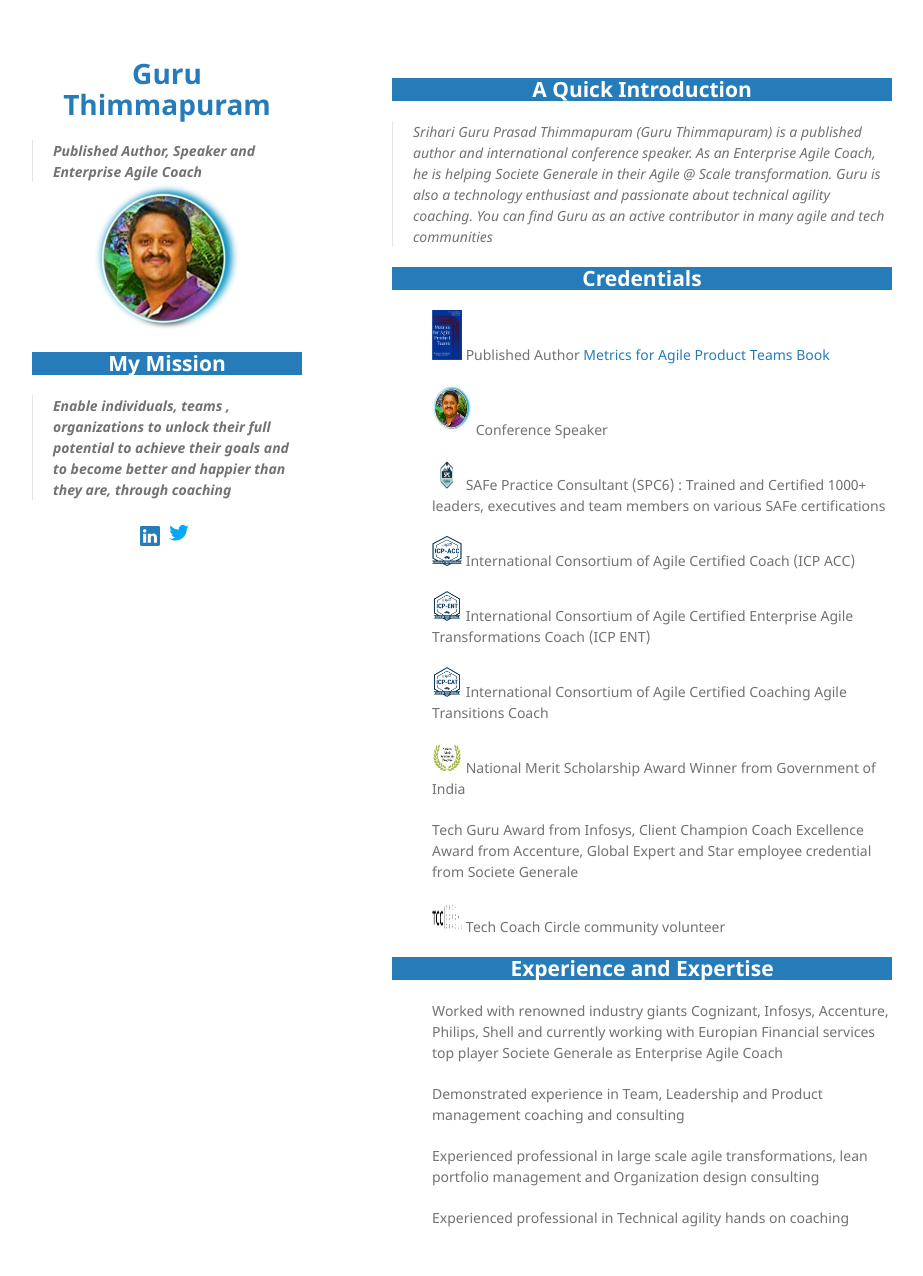
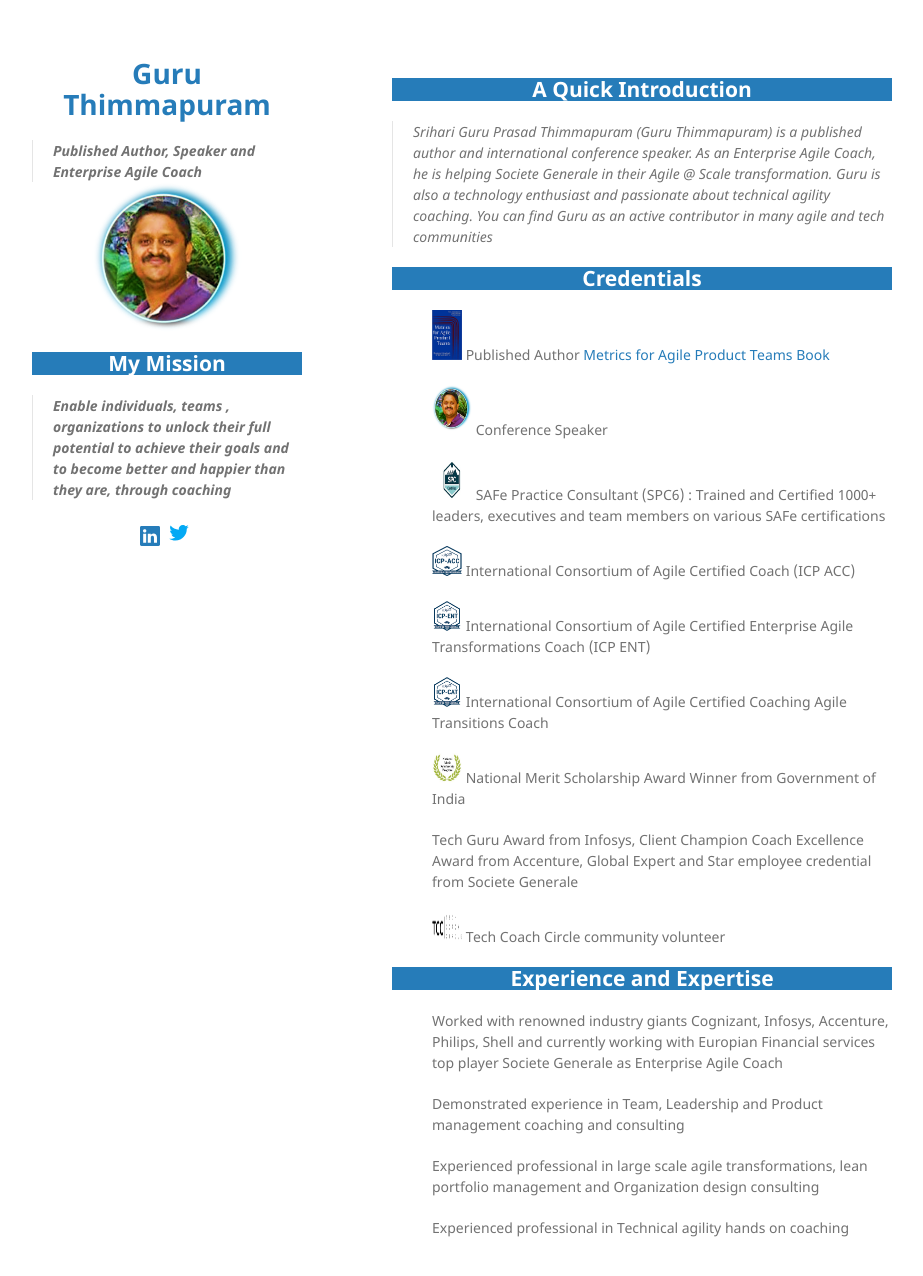
Before and after one commit to GuruPrasadThimmapuram/GuruPrasadThimmapuram.github.io, a Jekyll site: the page built from index.html, in a window 1280 px wide and 1308 px high. Shown: the top 1276 px of the window, without its empty margins (178-1101 px from the left). Built offline with Jekyll 4.4.1, drawn with Linux system fonts in a browser that asks for light colours.

Commit message:
added spc6

```diff
--- a/index.html
+++ b/index.html
@@ -16,7 +16,7 @@
     <img border="0" alt="SPC5" src="/favicon-96x96.png" width="40px" height="50px">  Conference Speaker
 </ul>
 <ul>
-    <img border="0" alt="SPC5" src="/assets/img/spc6.png" width="30px" height="30px"> SAFe Practice Consultant (SPC6) : Trained and Certified 1000+ leaders, executives and team members on various SAFe certifications
+    <img border="0" alt="SPC5" src="/assets/img/spc6.png" width="40px" height="40px"> SAFe Practice Consultant (SPC6) : Trained and Certified 1000+ leaders, executives and team members on various SAFe certifications
 </ul>
 <ul>
     <img border="0" alt="SPC5" src="/assets/img/ICP ACC.png" width="30px" height="30px"> International Consortium of Agile Certified Coach (ICP ACC)
```
